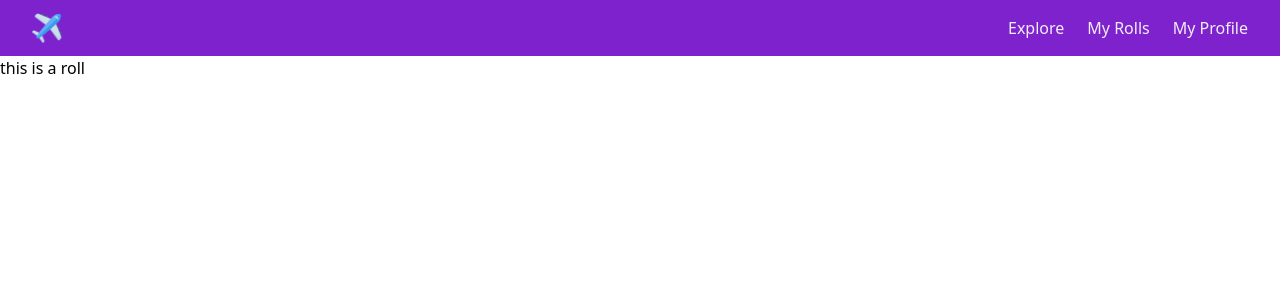
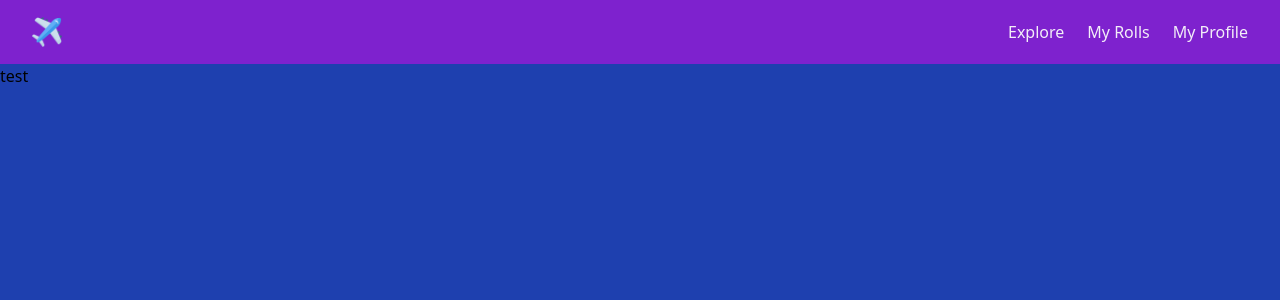
Before and after one commit to ivankbautista/travel-app-FE, a Next.js app: page /rolls in a window 1280 px wide. Shown: the top 300 px of the page. Built offline with nearby package versions, Linux system fonts and the light colour scheme.

Commit message:
Adjusts navbar height so that roll component can take up rest of space

```diff
--- a/src/components/Navbar.js
+++ b/src/components/Navbar.js
@@ -2,7 +2,7 @@ import Link from 'next/link'
 
 const Navbar = () => {
   return (
-    <div className='flex bg-purple-700 justify-between items-center px-8 h-14 bg-atlas-400'>
+    <div className='flex bg-purple-700 justify-between items-center px-8 h-[8vh] bg-atlas-400'>
       <div>
         <a href='/' className='text-white'>
           {/* <img src='../../public/plane.png' alt='Logo' /> */}
--- a/src/components/Rolls.js
+++ b/src/components/Rolls.js
@@ -11,7 +11,7 @@ import { Summary } from './rolls/ISummary';
 export const Rolls = () => {
     return (
         <div>
-            this is a roll
+            <Intro />
         </div>
     )
 }
--- a/src/components/rolls/AIntro.js
+++ b/src/components/rolls/AIntro.js
@@ -1,7 +1,9 @@
 export const Intro = () => {
     return (
         <div>
-            test intro
+            <div className="h-[92vh] bg-blue-800">
+                test
+            </div>
         </div>
     )
 }
```
